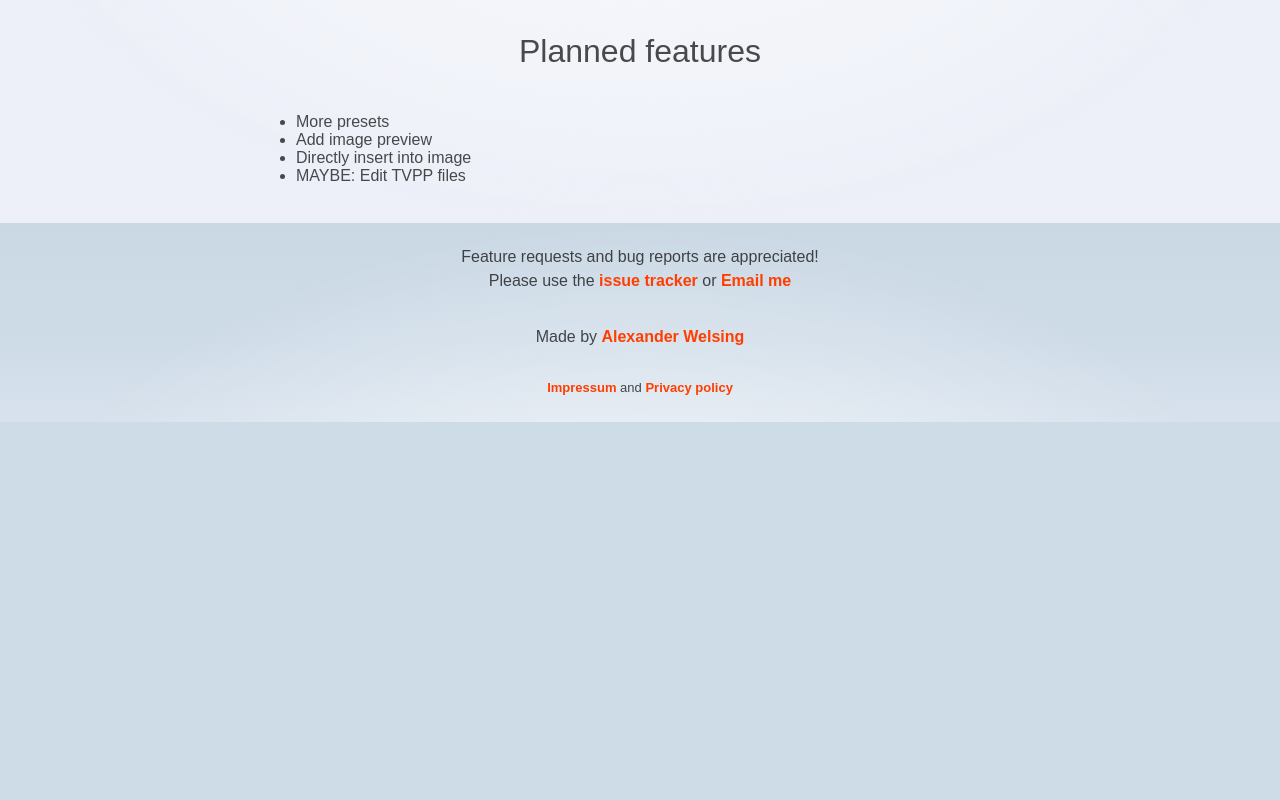
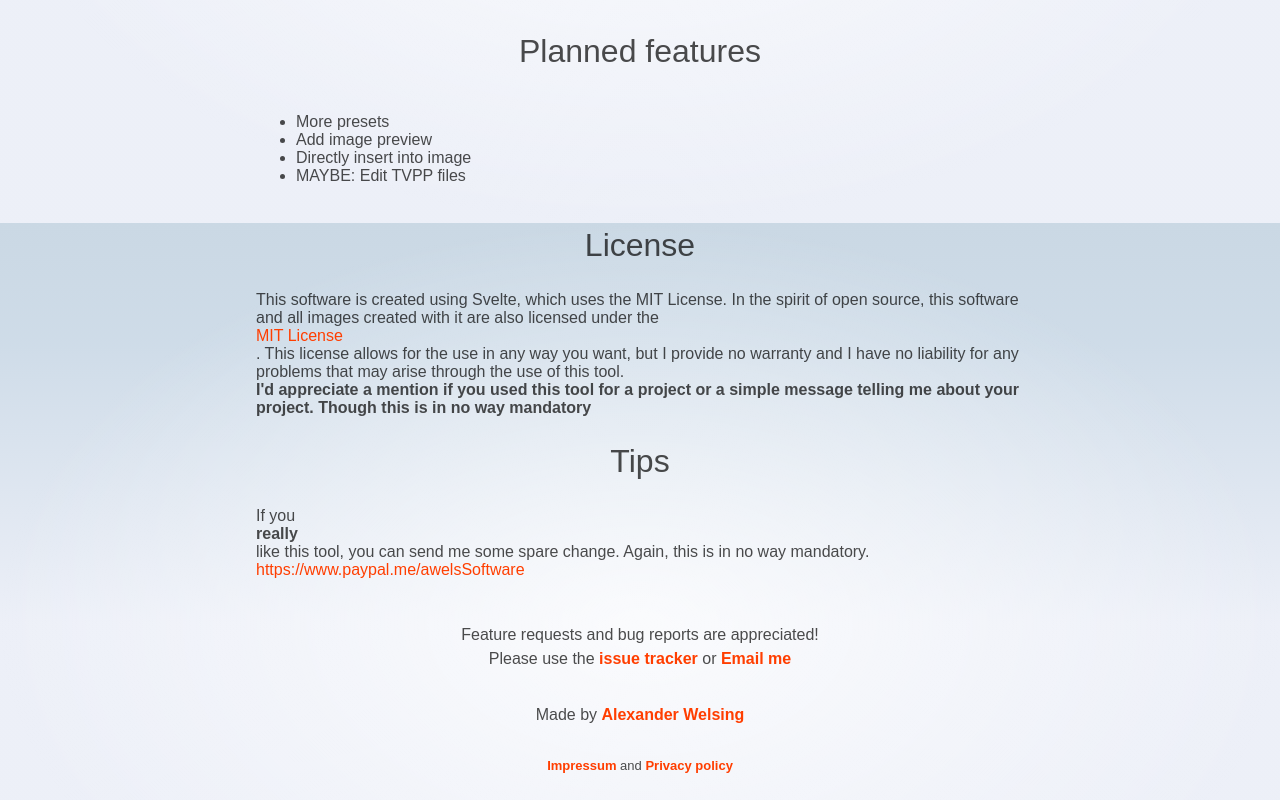
Before and after one commit to A-wels/animation-chart-maker, a SvelteKit app: page /about in a window 1280 px wide. Shown: the part 577-1377 px from the top of the page. Before the commit the page ends 999 px from the top, so only its background shows below. Built offline with nearby package versions, Linux system fonts and the light colour scheme.

Commit message:
License and tip

```diff
--- a/src/routes/about/+page.svelte
+++ b/src/routes/about/+page.svelte
@@ -40,4 +40,8 @@
 		<li>Directly insert into image</li>
 		<li>MAYBE: Edit TVPP files</li>
 	</ul>
+<h2>License</h2>
+This software is created using Svelte, which uses the MIT License. In the spirit of open source, this software and all images created with it are also licensed under the <a href="https://opensource.org/license/mit/">MIT License</a>. This license allows for the use in any way you want, but I provide no warranty and I have no liability for any problems that may arise through the use of this tool. <b> I'd appreciate a mention if you used this tool for a project or a simple message telling me about your project. Though this is in no way mandatory </b>
+<h2>Tips</h2>
+If you <b>really</b> like this tool, you can send me some spare change. Again, this is in no way mandatory. <a href="https://www.paypal.me/A-Wels Software">https://www.paypal.me/awelsSoftware</a>
 </div>
```
